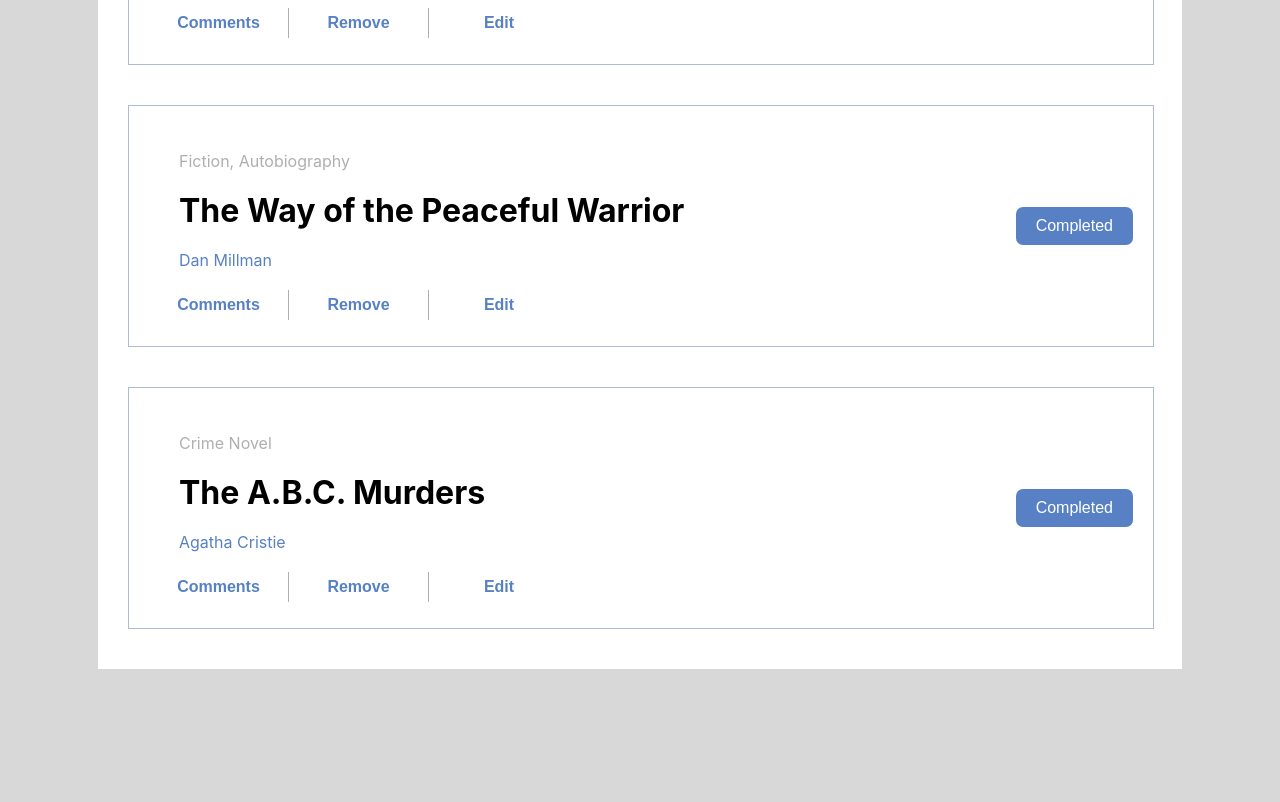
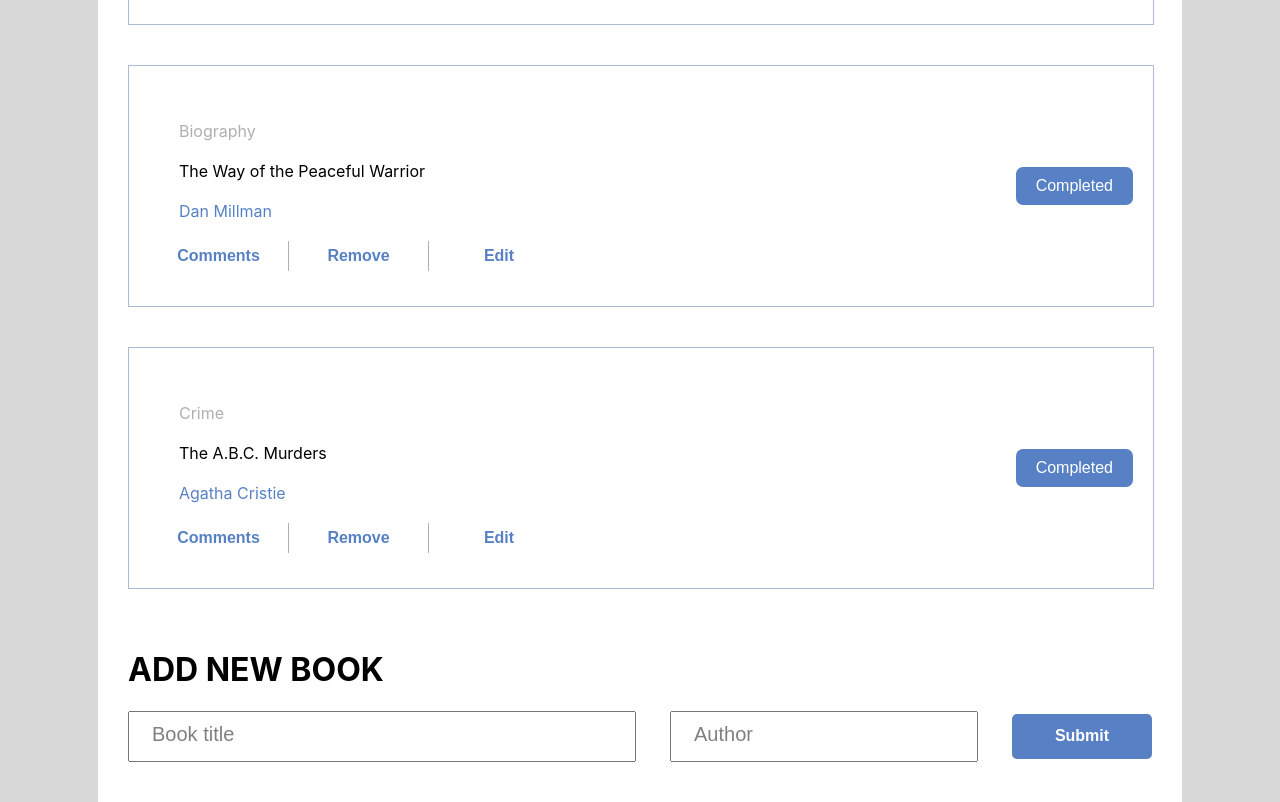
Before and after one commit to Mesi21/Library, a React (Create React App) app: page /allBooks in a window 1280 px wide. Shown: the part 660-1462 px from the top of the page. Before the commit the page ends 1379 px from the top, so only its background shows below. Built offline with nearby package versions, Linux system fonts and the light colour scheme.

Commit message:
:sparkles: added routes

```diff
--- a/src/App.js
+++ b/src/App.js
@@ -1,35 +1,17 @@
-import React, { Component } from 'react';
-import ListOfBooks from './Components/ListOfBooks';
+import React from 'react';
+import { Routes, Route } from 'react-router-dom';
 import Navbar from './Components/Navbar';
+import AllBooks from './Components/AllBooks';
+import Categories from './Components/Categories';
 
-class App extends Component {
-  constructor(props) {
-    super(props);
-    this.state = {
-      books: [{
-        id: 1, title: 'The Da Vinci Code', category: 'Fiction', author: 'Dan Brown',
-      },
-      {
-        id: 2, title: 'Shogun', category: 'Historical Fiction', author: 'James Clevell',
-      },
-      {
-        id: 3, title: 'The Way of the Peaceful Warrior', category: 'Fiction, Autobiography', author: 'Dan Millman',
-      },
-      {
-        id: 4, title: 'The A.B.C. Murders ', category: 'Crime Novel', author: 'Agatha Cristie',
-      }],
-    };
-  }
-
-  render() {
-    const { books } = this.state;
-    return (
-      <div id="main-content">
-        <Navbar />
-        <ListOfBooks item={books} />
-      </div>
-    );
-  }
-}
+const App = () => (
+  <>
+    <Navbar />
+    <Routes>
+      <Route path="/allBooks" element={<AllBooks />} />
+      <Route path="/categories" element={<Categories />} />
+    </Routes>
+  </>
+);
 
 export default App;
--- /dev/null
+++ b/src/Components/AddBookForm.js
@@ -0,0 +1,32 @@
+import React from 'react';
+
+const AddBookForm = () => (
+  <div className="add">
+    <h1>ADD NEW BOOK</h1>
+    <form className="addNew flex-row">
+      <label htmlFor="title">
+        <input
+          type="text"
+          placeholder="Book title"
+          name="title"
+          id="title"
+          className="flex-row"
+        />
+      </label>
+      <label htmlFor="author">
+        <input
+          type="text"
+          placeholder="Author"
+          name="author"
+          id="author"
+          className="flex-row"
+        />
+      </label>
+      <button type="submit" value="submit" id="submit">
+        Submit
+      </button>
+    </form>
+  </div>
+);
+
+export default AddBookForm;
--- /dev/null
+++ b/src/Components/AllBooks.js
@@ -0,0 +1,35 @@
+import React, { Component } from 'react';
+import AddBookForm from './AddBookForm';
+import ListOfBooks from './ListOfBooks';
+
+class AllBooks extends Component {
+  constructor(props) {
+    super(props);
+    this.state = {
+      books: [{
+        id: 1, title: 'The Da Vinci Code', category: 'Fiction', author: 'Dan Brown',
+      },
+      {
+        id: 2, title: 'Shogun', category: 'History', author: 'James Clevell',
+      },
+      {
+        id: 3, title: 'The Way of the Peaceful Warrior', category: 'Biography', author: 'Dan Millman',
+      },
+      {
+        id: 4, title: 'The A.B.C. Murders ', category: 'Crime', author: 'Agatha Cristie',
+      }],
+    };
+  }
+
+  render() {
+    const { books } = this.state;
+    return (
+      <div className="main-content">
+        <ListOfBooks item={books} />
+        <AddBookForm />
+      </div>
+    );
+  }
+}
+
+export default AllBooks;
--- /dev/null
+++ b/src/Components/Categories.js
@@ -0,0 +1,9 @@
+import React from 'react';
+
+const Categories = () => (
+  <div className="main-content">
+    <div id="cat"><h1>Check Status!</h1></div>
+  </div>
+);
+
+export default Categories;
--- a/src/Components/Navbar.js
+++ b/src/Components/Navbar.js
@@ -5,12 +5,12 @@
   const menuLinks = [
     {
       id: 1,
-      path: '/',
+      path: '/allbooks',
       name: 'BOOKS',
     },
     {
       id: 2,
-      path: '/',
+      path: '/categories',
       name: 'CATEGORIES',
     },
   ];
@@ -21,7 +21,7 @@
       <ul id="menu" className="navmenu flex-row">
         {menuLinks.map((item) => (
           <li key={item.id}>
-            <Link to={item.path} activeClassName="active-link" exact>
+            <Link to={item.path}>
               {item.name}
             </Link>
           </li>
--- a/src/index.css
+++ b/src/index.css
@@ -20,6 +20,7 @@
 .flex-row {
   display: flex;
   flex-direction: row;
+  align-items: center;
 }
 
 .flex-col {
@@ -40,13 +41,14 @@
   font-size: 1rem;
 }
 
-#main-content {
+.main-content {
   width: 80%;
   padding: 0 30px;
-  margin: 50px auto;
+  margin: 0 auto;
   display: flex;
   flex-direction: column;
   background-color: #fff;
+  min-height: 90vh;
 }
 
 code {
@@ -60,10 +62,12 @@
 }
 
 .navbar {
-  padding: 20px;
+  width: 80%;
+  padding: 0 30px;
+  margin: 50px auto 0 auto;
   color: rgb(87, 129, 196);
+  background-color: #fff;
   border-bottom: 2px solid rgb(87, 129, 196);
-  align-items: center;
 }
 
 .navmenu {
@@ -93,14 +97,8 @@
   margin: 40px 0;
   width: 100%;
   justify-content: space-between;
-  align-items: center;
   border: 1px solid rgb(174, 188, 211);
   height: 240px;
-}
-
-#title {
-  font-size: 2rem;
-  font-weight: 700;
 }
 
 .blueText {
@@ -127,3 +125,42 @@
   font-weight: 100;
   padding: 10px 20px;
 }
+
+.addNew {
+  width: 100%;
+  justify-content: space-between;
+  margin-bottom: 40px;
+}
+
+input{
+  height: 45px;
+}
+
+::placeholder {
+  padding-left: 20px;
+  color: grey;
+  font-size: 1.5em;
+}
+
+#title {
+  width: 500px;
+}
+
+#author {
+  width: 300px;
+}
+
+#submit {
+  background-color: rgb(87, 129, 196);
+  height: 45px;
+  color: #fff;
+  border-radius: 5px;
+}
+
+#cat {
+  text-align: center;
+}
+
+#cat h1 {
+  margin-top: 140px;
+}
```
